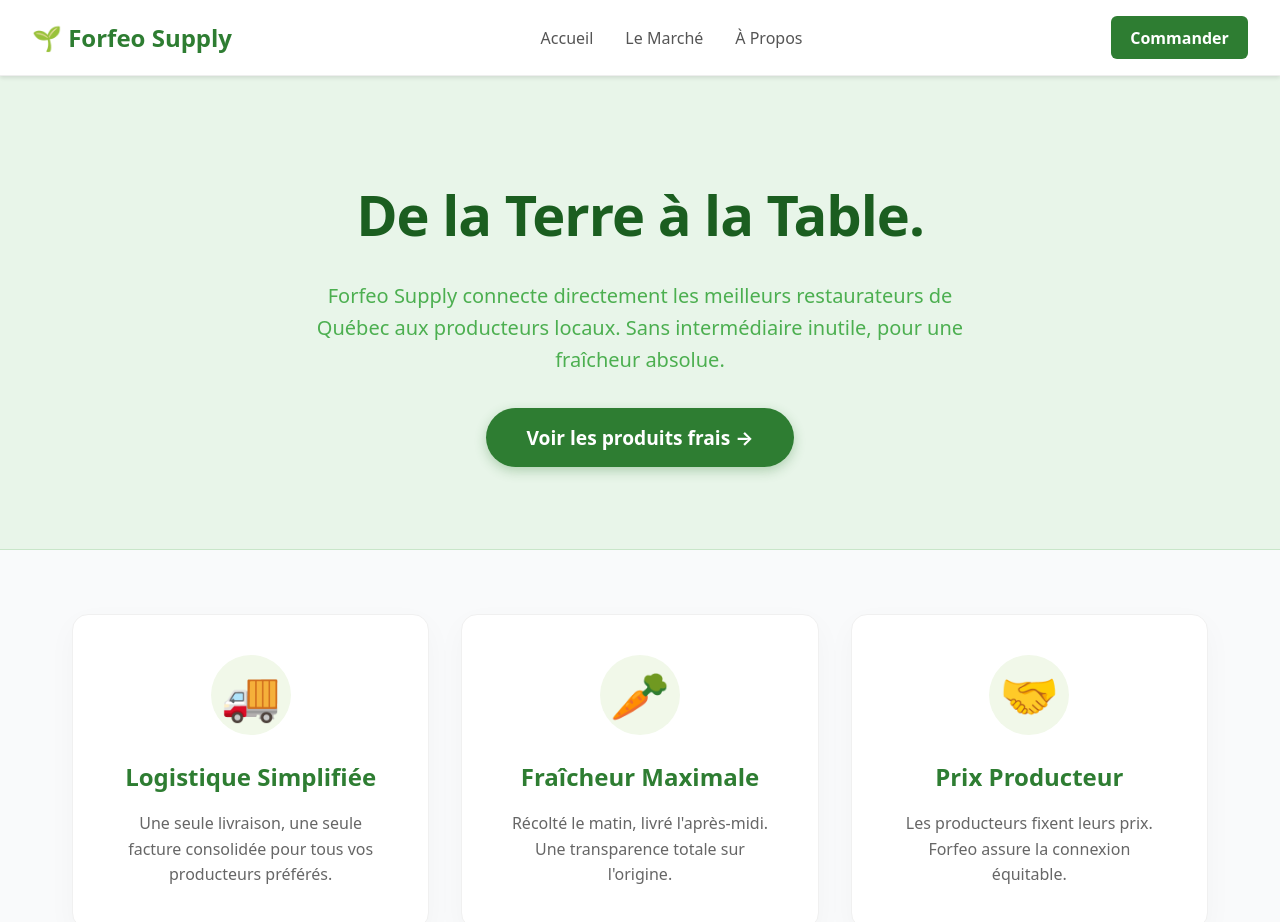
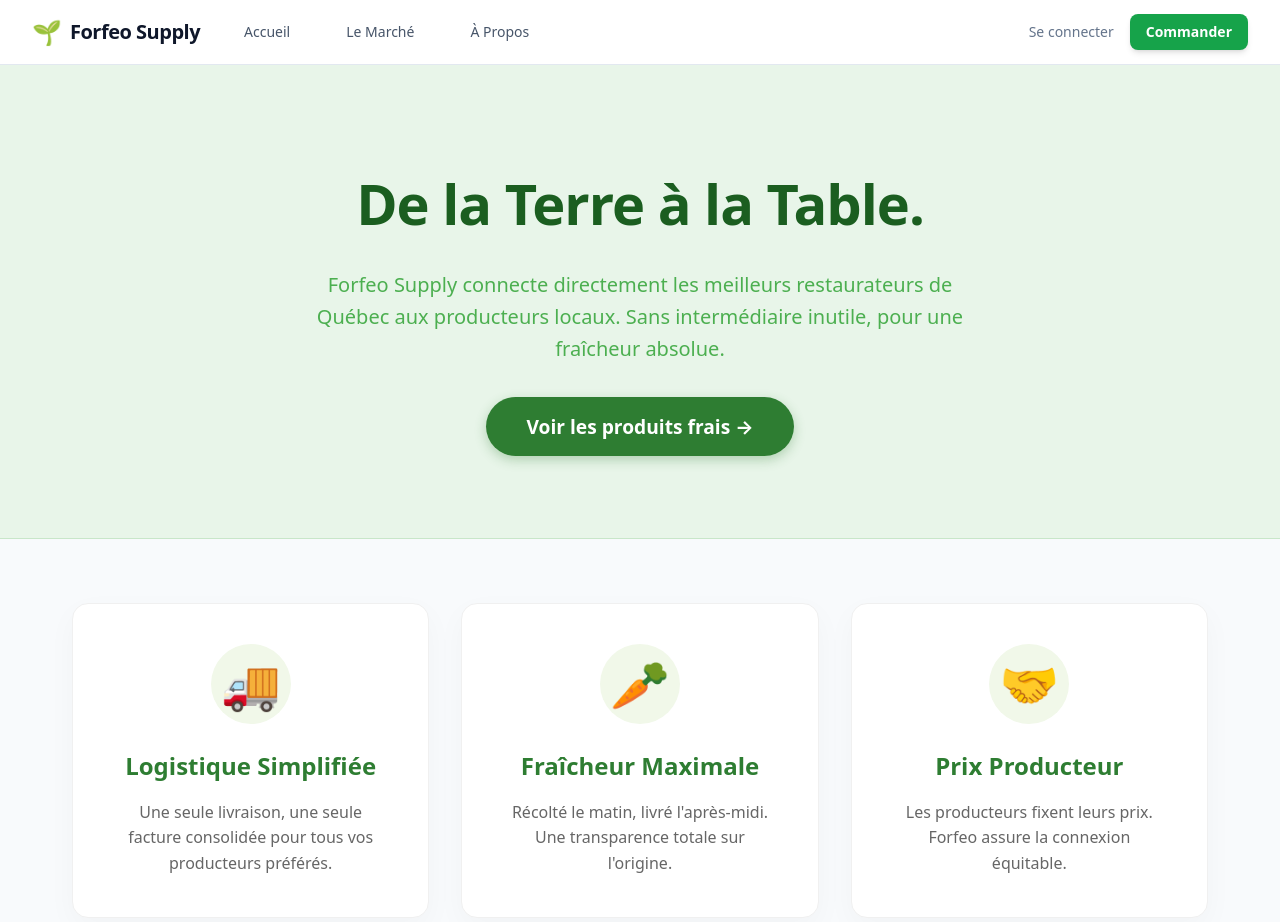
Before and after one commit to forfeo2005/forfeo-supply, a React (Vite) app in the folder frontend/: page / in a window 1280 px wide. Shown: the top 922 px of the page. Built offline with nearby package versions, Linux system fonts and the light colour scheme.

Commit message:
Update App.jsx

```diff
--- a/frontend/src/App.jsx
+++ b/frontend/src/App.jsx
@@ -1,25 +1,52 @@
 import React from 'react';
-import { BrowserRouter as Router, Routes, Route } from 'react-router-dom';
+import { BrowserRouter as Router, Routes, Route, Link } from 'react-router-dom';
 
-// Import des composants que nous avons créés
+// Import des composants
 import Header from './components/Header';
 import Home from './pages/Home';
 import Marketplace from './pages/Marketplace';
 import About from './pages/About';
+import Login from './pages/Login'; // <--- NOUVEAU
 
 function App() {
   return (
     <Router>
-      <div style={{ minHeight: '100vh', backgroundColor: '#f9fafb' }}>
+      <div className="min-h-screen bg-slate-50 font-sans text-slate-900">
 
-        {/* Le Header reste visible sur toutes les pages */}
-        <Header />
+        {/* HEADER AMÉLIORÉ AVEC TAILWIND */}
+        <nav className="bg-white border-b border-slate-200 sticky top-0 z-50">
+          <div className="max-w-7xl mx-auto px-4 sm:px-6 lg:px-8">
+            <div className="flex justify-between h-16">
+              <div className="flex items-center">
+                <Link to="/" className="flex-shrink-0 flex items-center gap-2">
+                  <span className="text-2xl">🌱</span>
+                  <span className="font-bold text-xl text-forfeo-700 tracking-tight">Forfeo Supply</span>
+                </Link>
+                <div className="hidden sm:ml-8 sm:flex sm:space-x-8">
+                  <Link to="/" className="text-slate-600 hover:text-forfeo-600 px-3 py-2 text-sm font-medium transition">Accueil</Link>
+                  <Link to="/market" className="text-slate-600 hover:text-forfeo-600 px-3 py-2 text-sm font-medium transition">Le Marché</Link>
+                  <Link to="/about" className="text-slate-600 hover:text-forfeo-600 px-3 py-2 text-sm font-medium transition">À Propos</Link>
+                </div>
+              </div>
+              <div className="flex items-center gap-4">
+                {/* Bouton Connexion */}
+                <Link to="/login" className="text-slate-500 hover:text-forfeo-600 font-medium text-sm">
+                  Se connecter
+                </Link>
+                <Link to="/market" className="bg-forfeo-600 hover:bg-forfeo-700 text-white px-4 py-2 rounded-lg text-sm font-bold shadow-md transition transform hover:-translate-y-0.5">
+                  Commander
+                </Link>
+              </div>
+            </div>
+          </div>
+        </nav>
 
-        {/* Le système de Routes décide quelle page afficher selon l'URL */}
+        {/* ROUTES */}
         <Routes>
           <Route path="/" element={<Home />} />
           <Route path="/market" element={<Marketplace />} />
           <Route path="/about" element={<About />} />
+          <Route path="/login" element={<Login />} /> {/* <--- ROUTE LOGIN */}
         </Routes>
 
       </div>
```
